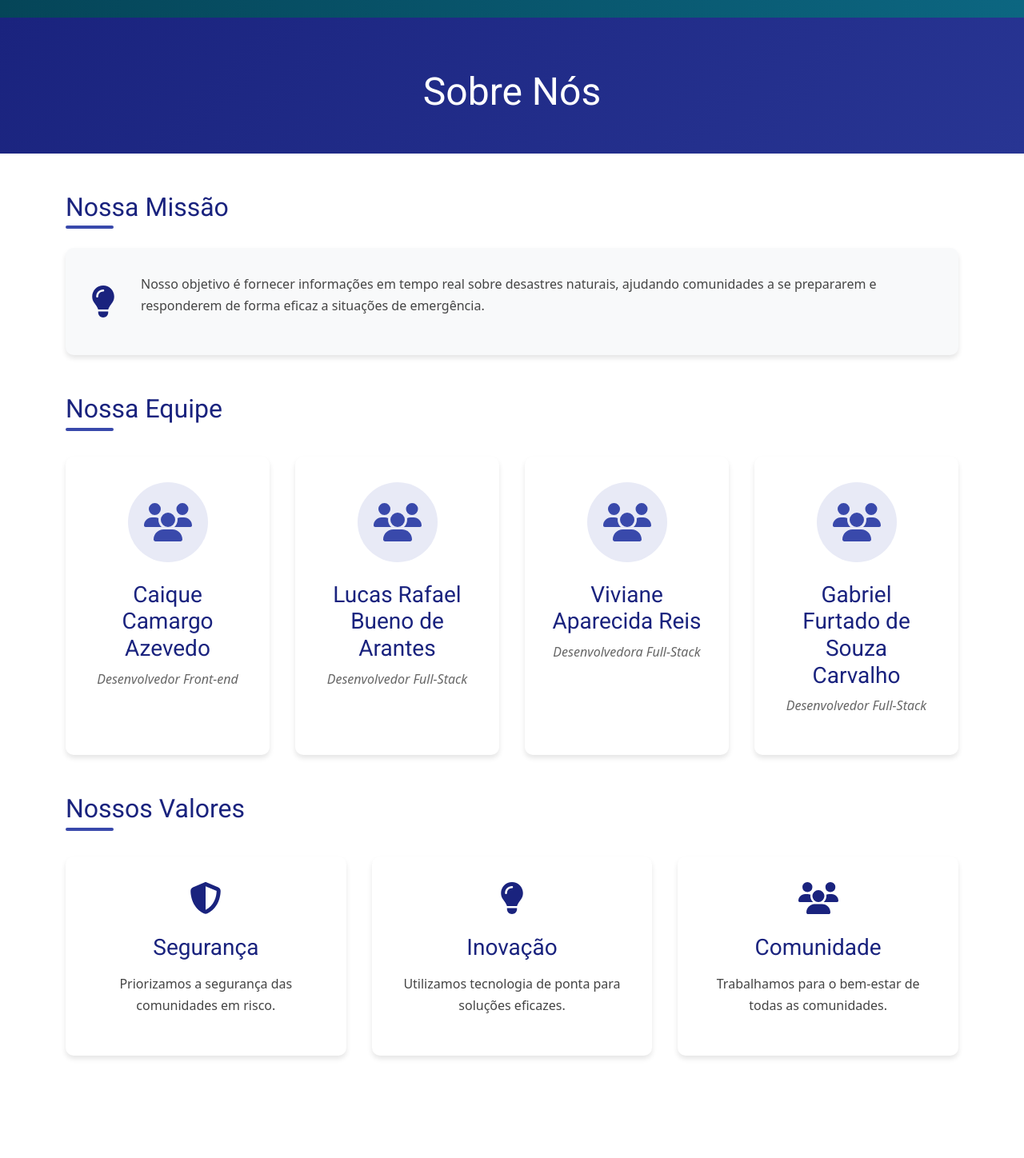
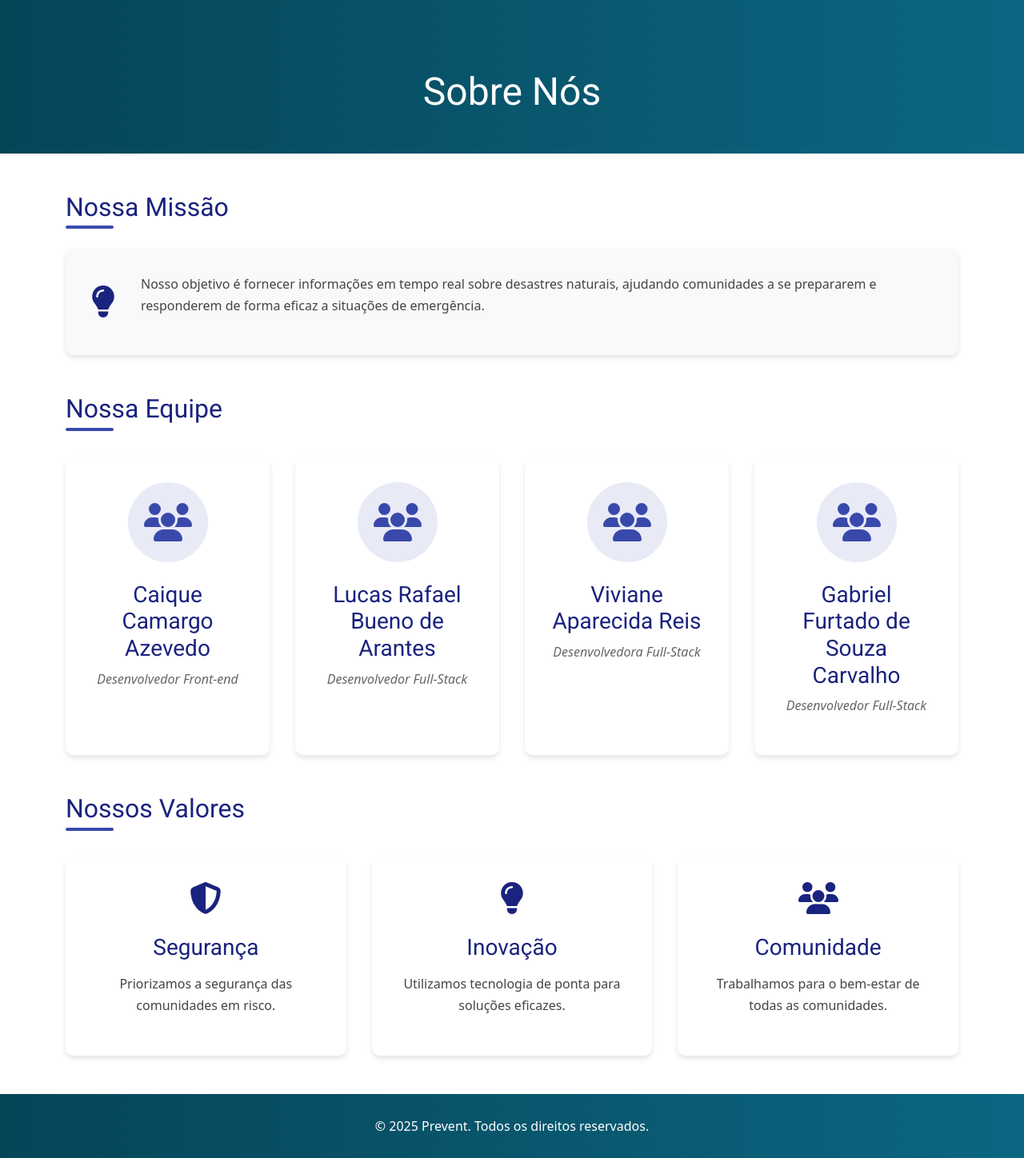
Before and after one commit to CaiqueAzevedo65/Challenge2, a React (Vite) app: page /projects in a window 1280 px wide. Shown: the part 78-1526 px from the top of the page at 80% size. Before the commit the page ends 1446 px from the top, so only its background shows below. Built offline with nearby package versions, Linux system fonts and the light colour scheme.

Commit message:
refactor(Project): importação do Footer na página sobre o projeto e mudança na cor de fundo do título da página

```diff
--- a/src/pages/Project/index.jsx
+++ b/src/pages/Project/index.jsx
@@ -1,5 +1,6 @@
 import "./main.css";
 import Header from "../../components/Header";
+import Footer from "../../components/Footer";
 import { FontAwesomeIcon } from '@fortawesome/react-fontawesome';
 import { faUsers, faLightbulb, faShieldAlt } from '@fortawesome/free-solid-svg-icons';
 
@@ -71,6 +72,7 @@ function Project() {
                     </div>
                 </section>
             </div>
+            <Footer />
         </div>
     );
 }
--- a/src/pages/Project/main.css
+++ b/src/pages/Project/main.css
@@ -1,6 +1,6 @@
 /* Hero Section */
 .hero-section {
-    background: linear-gradient(135deg, #1a237e 0%, #283593 100%);
+    background: linear-gradient(270deg, #0c6681, #054558);
     color: white;
     padding: 4rem 0 2rem;
     text-align: center;
```
